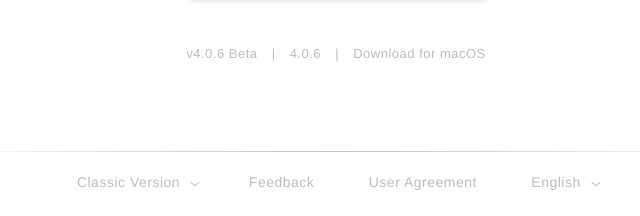
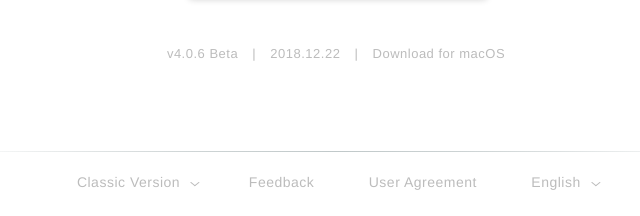
Before and after one commit to ipy/beta.splayer.org, a plain HTML site: page index.html in a window 1280 px wide. Shown: the part 435-651 px from the top of the page, 304-944 px from the left. Drawn offline with Linux system fonts and the light colour scheme.

Commit message:
Wed Dec 26 14:16:23 UTC 2018

```diff
--- a/index.html
+++ b/index.html
@@ -700,7 +700,7 @@
       <span class="info inline-block">|</span>
 
       <div class="info inline-block">
-        <div>4.0.6</div>
+        <div>2018.12.22</div>
       </div>
 
 
```
